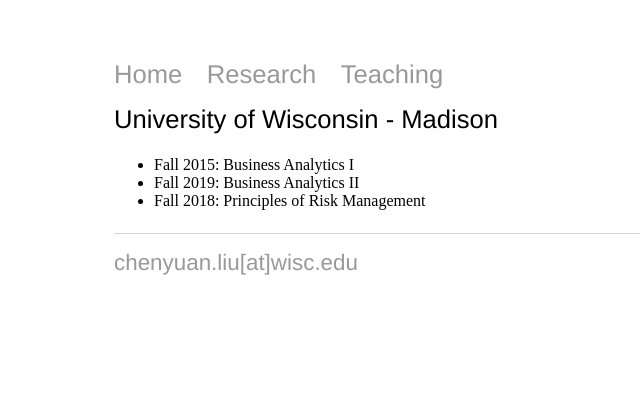
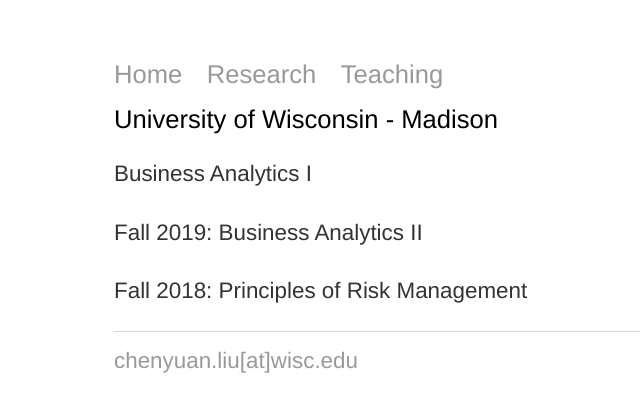
Before and after one commit to trifen/feng3hu.github.io, a Jekyll site: the page built from teaching.html, in a window 1280 px wide. Shown: the top 412 px of the page, without its empty margins (78-718 px from the left). Built offline with Jekyll 4.4.1, drawn with Linux system fonts in a browser that asks for light colours.

Commit message:
Update teaching.html

```diff
--- a/teaching.html
+++ b/teaching.html
@@ -5,11 +5,8 @@ title: Chenyuan Liu
 <div class="blurb">
 	<div align="justify">
   		<h2>University of Wisconsin - Madison</h2>
-<p>
-<ul>
-  <li>Fall 2015: Business Analytics I </li>
-  <li>Fall 2019: Business Analytics II </li>
-  <li>Fall 2018: Principles of Risk Management</li>
-</ul>
-</p>
+<p>Business Analytics I </p>
+<p>Fall 2019: Business Analytics II </p>
+<p>Fall 2018: Principles of Risk Management</p>
+
 </div><!-- /.blurb -->
```
